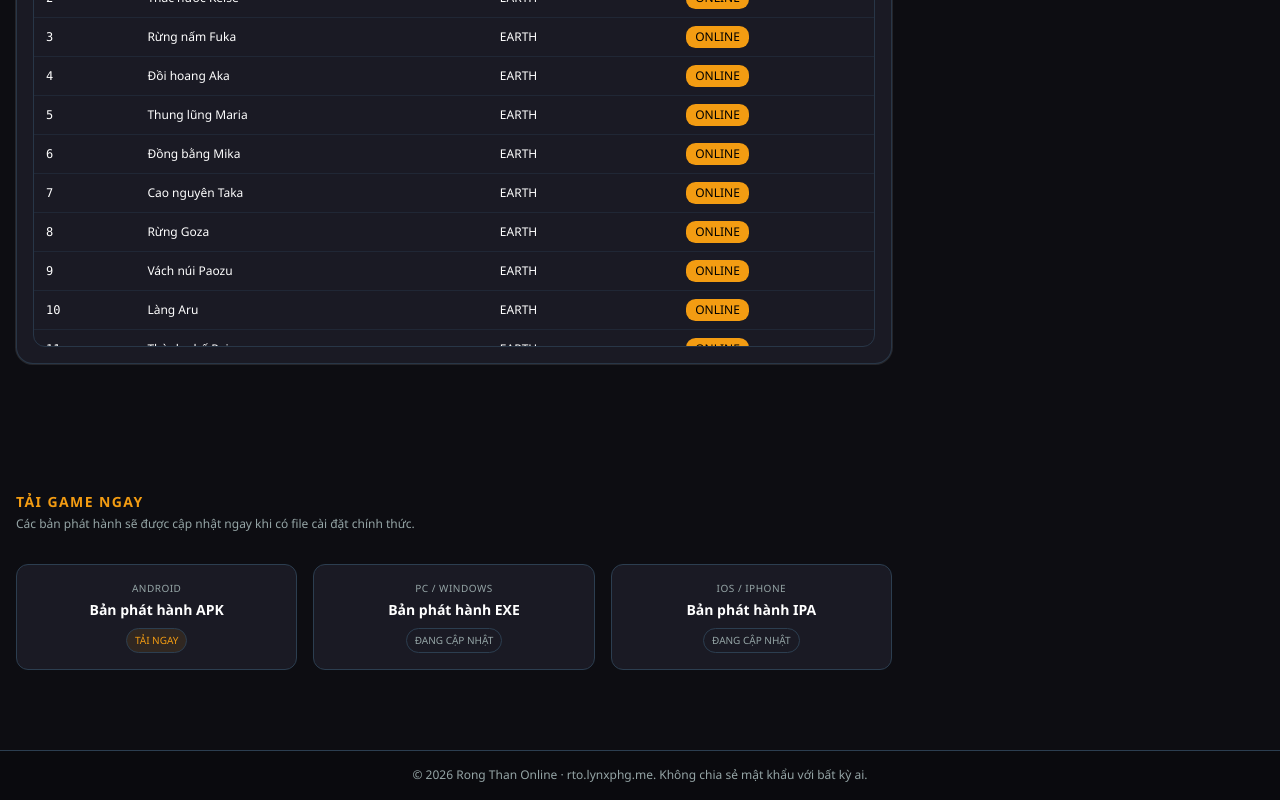
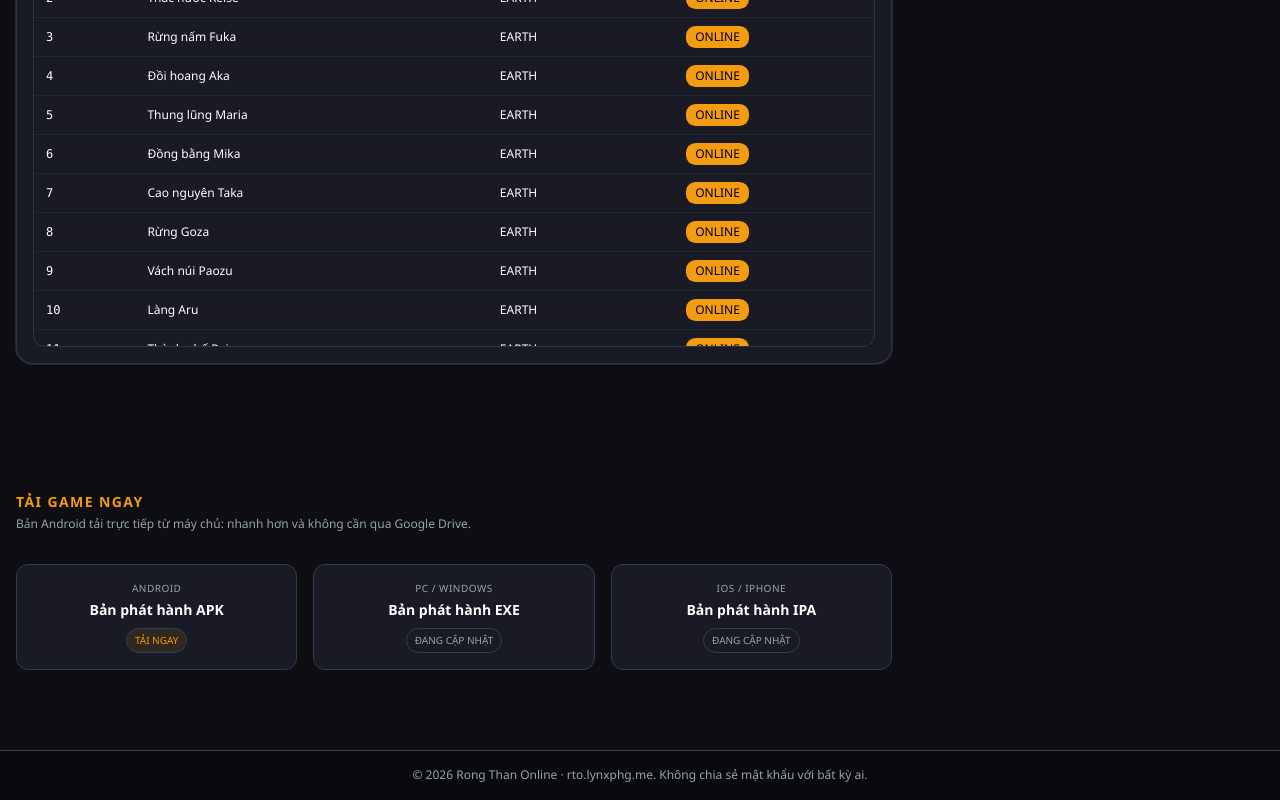
Before and after one commit to lynxdarealest/web, a React (Vite) app: page / in a window 1280 px wide. Shown: the part 2151-2951 px from the top of the page. Built offline with nearby package versions, Linux system fonts and the light colour scheme; no server answers.

Commit message:
Route APK download to VPS via Vercel rewrite

```diff
--- a/src/components/DownloadSection.tsx
+++ b/src/components/DownloadSection.tsx
@@ -1,9 +1,12 @@
+const DEFAULT_ANDROID_APK_URL = "/download/rto-latest.apk";
+const ANDROID_APK_URL = (import.meta.env.VITE_ANDROID_APK_URL || DEFAULT_ANDROID_APK_URL).trim() || DEFAULT_ANDROID_APK_URL;
+
 const DOWNLOAD_OPTIONS = [
   {
     platform: "Android",
     packageType: "APK",
     label: "Tải ngay",
-    link: "https://drive.google.com/file/d/1DrSXf9kp24gA14P-TniHH4CVgivxyr3i/view?usp=drive_link",
+    link: ANDROID_APK_URL,
   },
   { platform: "PC / Windows", packageType: "EXE", label: "Đang cập nhật" },
   { platform: "iOS / iPhone", packageType: "IPA", label: "Đang cập nhật" },
@@ -14,7 +17,7 @@ export default function DownloadSection() {
     <section id="download" className="py-12">
       <div className="mb-8">
         <h2 className="text-sm font-bold tracking-widest text-primary uppercase">Tải Game Ngay</h2>
-        <p className="text-muted-foreground mt-1 text-xs">Các bản phát hành sẽ được cập nhật ngay khi có file cài đặt chính thức.</p>
+        <p className="text-muted-foreground mt-1 text-xs">Bản Android tải trực tiếp từ máy chủ: nhanh hơn và không cần qua Google Drive.</p>
       </div>
 
       <div className="grid grid-cols-1 sm:grid-cols-3 gap-4">
```
Also changed, not shown: vercel.json, 1 other file (tests, documents, lock files or other folders).
